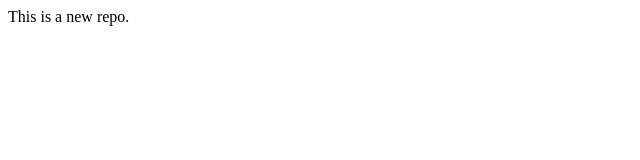
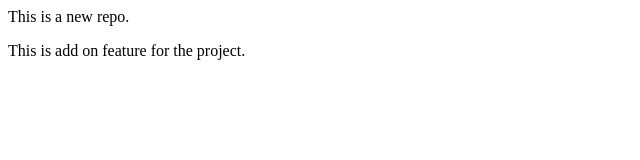
Before and after one commit to nilufarshaikh/drum-kit-javascript-project, a plain HTML site: page index.html in a window 1280 px wide. Shown: the whole page, without its empty margins (0-640 px from the left). Drawn offline with Linux system fonts and the light colour scheme.

Commit message:
Feature one added

```diff
--- a/index.html
+++ b/index.html
@@ -1 +1,2 @@
 <p>This is a new repo.</p>
+<p>This is add on feature for the project.</p>
```
